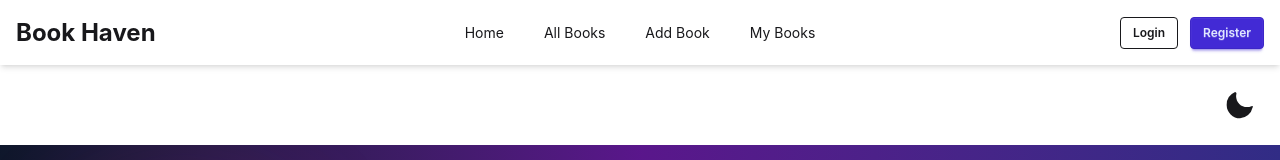
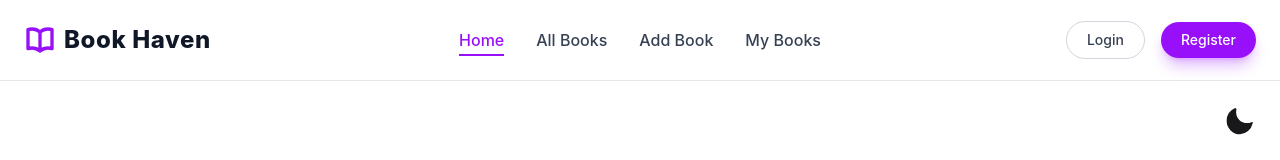
Before and after one commit to jahid3741/the-book-heaven-client, a React (Vite) app: page / in a window 1280 px wide. Shown: the top 160 px of the page. Built offline with nearby package versions, Linux system fonts and the light colour scheme; no server answers.

Commit message:
navbar ui is updated

```diff
--- a/src/Components/Navbar/Navbar.jsx
+++ b/src/Components/Navbar/Navbar.jsx
@@ -2,6 +2,7 @@ import { Link, NavLink } from "react-router";
 import { useContext } from "react";
 import { AuthContext } from "../../Context/AuthProvider";
 import { Tooltip } from "react-tooltip";
+
 const Navbar = () => {
   const { user, logOut } = useContext(AuthContext);
 
@@ -13,59 +14,121 @@ const Navbar = () => {
       .catch(() => {});
   };
 
+  const navLinkStyle = ({ isActive }) =>
+    `relative pb-1 transition-all duration-300 font-medium ${
+      isActive
+        ? "text-purple-600 dark:text-purple-400 border-b-2 border-purple-600 dark:border-purple-400"
+        : "text-gray-700 dark:text-gray-300 hover:text-purple-600 dark:hover:text-purple-300 hover:border-b-2 hover:border-purple-600 dark:hover:border-purple-300 border-b-2 border-transparent"
+    }`;
+
   return (
-    <div className="navbar bg-base-100 shadow-md px-4">
-      <div className="navbar-start">
-        <Link to="/" className="text-2xl font-bold">
+    <div className="sticky top-0 z-50 bg-white/80 dark:bg-black/50 backdrop-blur-xl border-b border-gray-200 dark:border-gray-800 text-gray-900 dark:text-white">
+      <div className="navbar max-w-7xl mx-auto px-4 md:px-6 h-20">
+        <div className="navbar-start lg:w-1/4">
+          <Link
+            to="/"
+            className="flex items-center gap-2 text-2xl font-extrabold tracking-wide"
+          >
+            <svg
+              xmlns="http://www.w3.org/2000/svg"
+              fill="none"
+              viewBox="0 0 24 24"
+              strokeWidth={2.5}
+              stroke="currentColor"
+              className="w-8 h-8 text-purple-600 dark:text-purple-500"
+            >
+              <path
+                strokeLinecap="round"
+                strokeLinejoin="round"
+                d="M12 6.042A8.967 8.967 0 0 0 6 3.75c-1.052 0-2.062.18-3 .512v14.25A8.987 8.987 0 0 1 6 18c2.305 0 4.408.867 6 2.292m0-14.25a8.966 8.966 0 0 1 6-2.292c1.052 0 2.062.18 3 .512v14.25A8.987 8.987 0 0 0 18 18a8.967 8.967 0 0 0-6 2.292m0-14.25v14.25"
+              />
+            </svg>
             Book Haven
           </Link>
         </div>
 
-      <div className="navbar-center hidden lg:flex">
-        <ul className="menu menu-horizontal gap-4">
+        <div className="navbar-center hidden lg:flex flex-1 justify-center">
+          <ul className="flex items-center gap-8">
             <li>
-            <NavLink to="/">Home</NavLink>
+              <NavLink to="/" className={navLinkStyle}>
+                Home
+              </NavLink>
             </li>
             <li>
-            <NavLink to="/all-books">All Books</NavLink>
+              <NavLink to="/all-books" className={navLinkStyle}>
+                All Books
+              </NavLink>
             </li>
             <li>
-            <NavLink to="/add-book">Add Book</NavLink>
+              <NavLink to="/add-book" className={navLinkStyle}>
+                Add Book
+              </NavLink>
             </li>
             <li>
-            <NavLink to="/my-books">My Books</NavLink>
+              <NavLink to="/my-books" className={navLinkStyle}>
+                My Books
+              </NavLink>
             </li>
           </ul>
         </div>
 
-      <div className="navbar-end gap-3">
+        <div className="navbar-end lg:w-1/4 flex items-center justify-end gap-4">
           {user ? (
             <>
               <img
-              src={user?.photoURL}
-              alt=""
+                src={
+                  user?.photoURL ||
+                  "https://ui-avatars.com/api/?name=" +
+                    (user?.displayName || "User")
+                }
+                alt="Profile"
+                referrerPolicy="no-referrer"
                 data-tooltip-id="user-tooltip"
-              data-tooltip-content={user?.displayName}
-              className="w-10 h-10 rounded-full"
+                data-tooltip-content={user?.displayName || "User"}
+                className="w-10 h-10 rounded-full border-2 border-purple-500/50 object-cover cursor-pointer hover:scale-105 transition-transform bg-gray-100"
               />
+              <Tooltip id="user-tooltip" place="bottom" className="z-50" />
 
-            <Tooltip id="user-tooltip" />
-            <button onClick={handleLogout} className="btn btn-error btn-sm">
+              <button
+                onClick={handleLogout}
+                className="flex items-center gap-2 px-5 py-2 rounded-full border border-gray-300 dark:border-white/30 text-gray-700 dark:text-gray-200 hover:bg-gray-100 dark:hover:bg-white/10 transition-all duration-300 text-sm font-medium cursor-pointer"
+              >
                 Logout
+                <svg
+                  xmlns="http://www.w3.org/2000/svg"
+                  fill="none"
+                  viewBox="0 0 24 24"
+                  strokeWidth={2}
+                  stroke="currentColor"
+                  className="w-4 h-4"
+                >
+                  <path
+                    strokeLinecap="round"
+                    strokeLinejoin="round"
+                    d="M15.75 9V5.25A2.25 2.25 0 0013.5 3h-6a2.25 2.25 0 00-2.25 2.25v13.5A2.25 2.25 0 007.5 21h6a2.25 2.25 0 002.25-2.25V15M12 9l-3 3m0 0l3 3m-3-3h12.75"
+                  />
+                </svg>
               </button>
             </>
           ) : (
             <>
-            <Link to="/login" className="btn btn-outline btn-sm">
+              <Link
+                to="/login"
+                className="px-5 py-2 rounded-full border border-gray-300 dark:border-white/30 text-gray-700 dark:text-gray-200 hover:bg-gray-100 dark:hover:bg-white/10 transition-all duration-300 text-sm font-medium"
+              >
                 Login
               </Link>
-            <Link to="/register" className="btn btn-primary btn-sm">
+              <Link
+                to="/register"
+                className="px-5 py-2 rounded-full bg-purple-600 hover:bg-purple-700 text-white transition-all duration-300 text-sm font-medium shadow-lg shadow-purple-600/30"
+              >
                 Register
               </Link>
             </>
           )}
         </div>
       </div>
+    </div>
   );
 };
 
```
Lines whose indentation alone changed are shown as unchanged.
